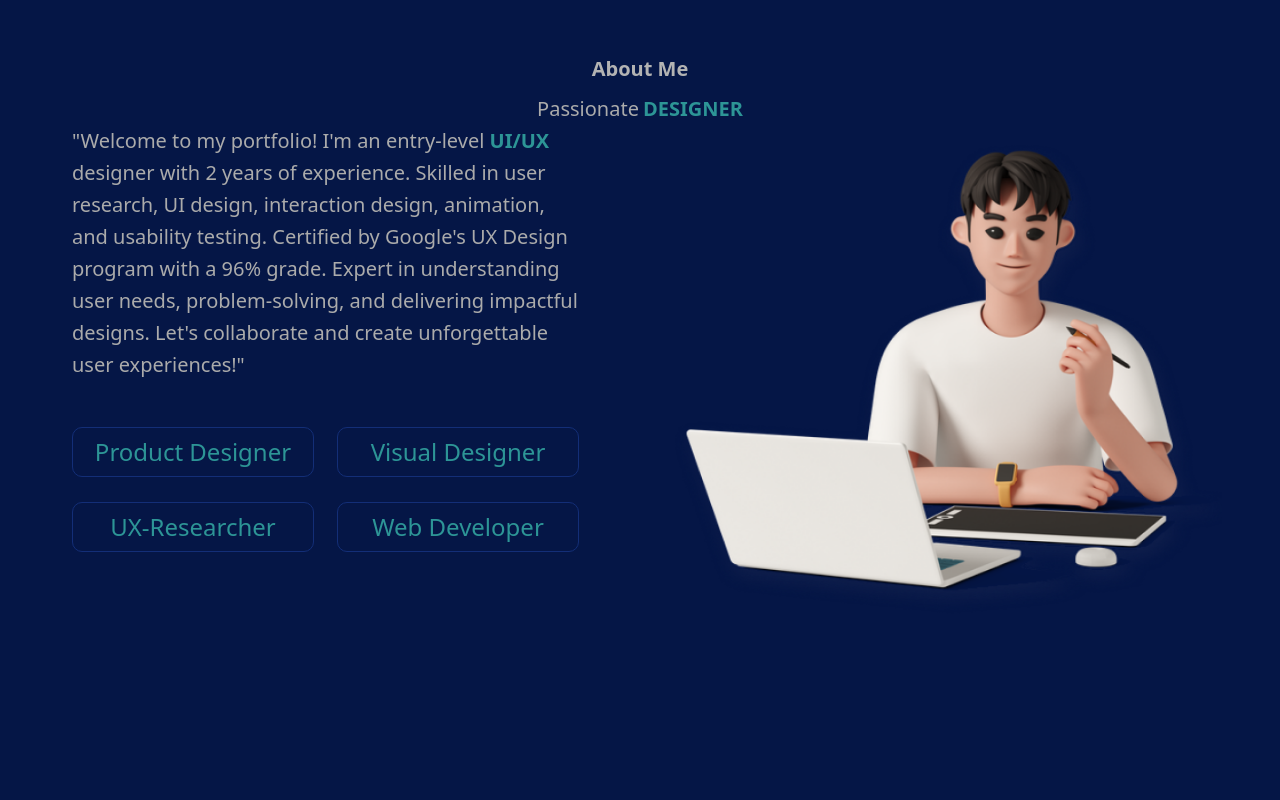
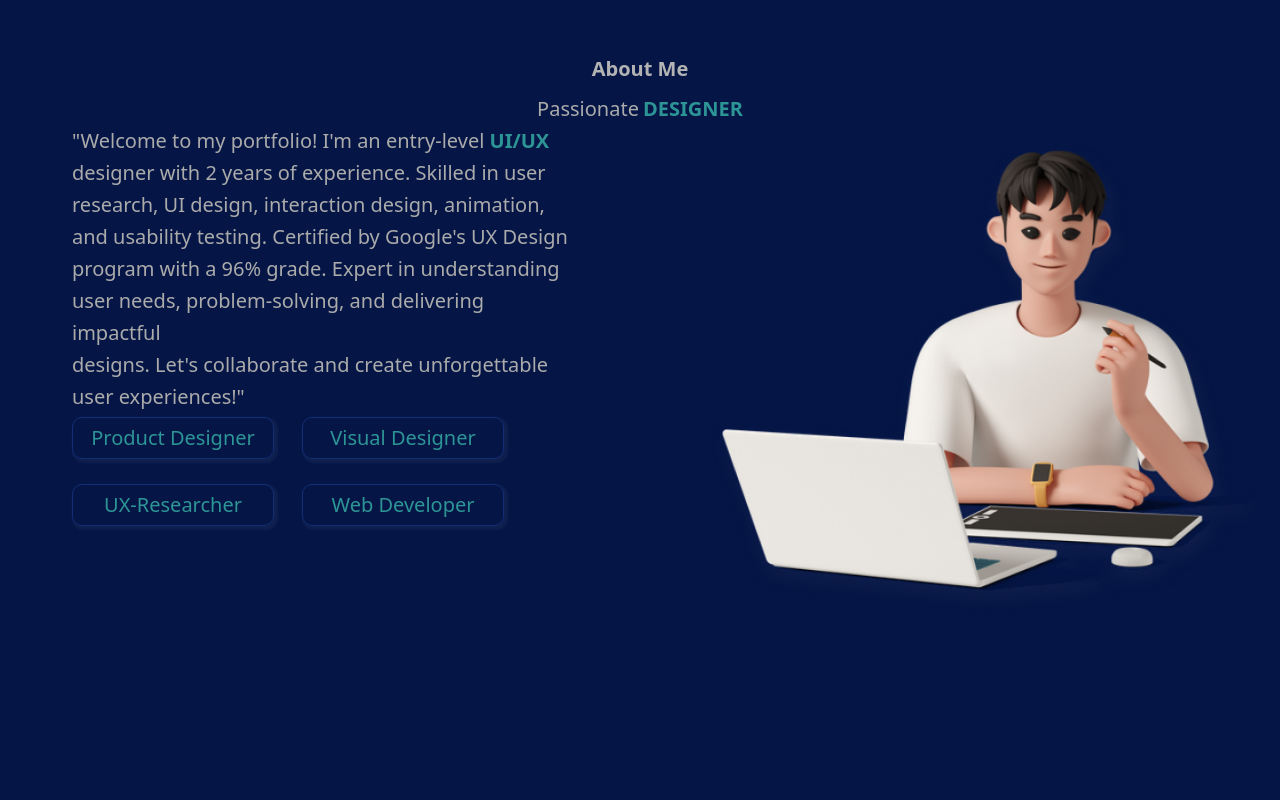
Before and after one commit to 3krish/shiva_protfolio, a plain HTML site: page index.html in a window 1280 px wide. Shown: the part 800-1600 px from the top of the page. Drawn offline with Linux system fonts and the light colour scheme.

Commit message:
read mt updates

```diff
--- a/style.css
+++ b/style.css
@@ -31,7 +31,7 @@ body{
     text-decoration: none;
     color: white;
     max-width: 1440px;
-    /* margin: 0 auto; */
+    margin: 0 auto;
     padding:0 4rem;
     min-height: 100vh;
 }
@@ -149,10 +149,10 @@ html {
 }
 .container-about{
     display: grid;
-    grid-template-columns: 600px 400px;
+    grid-template-columns: 500px 500px;
     /* display: flex;
-    align-items: center;
-    justify-content: space-between; */
+    align-items: center; */
+    justify-content: space-between;
 }
 .abouttag{
     font-family: system-ui, -apple-system, BlinkMacSystemFont, 'Segoe UI', Roboto, Oxygen, Ubuntu, Cantarell, 'Open Sans', 'Helvetica Neue', sans-serif;
@@ -215,24 +215,24 @@ p{
 .skill-bar{
     display: grid;
     grid-template-columns: 220px 220px;
-    column-gap: 45px;
+    column-gap: 10px;
     row-gap: 25px;
     grid-row: 2;
 
-    translate: 0px -210px;
+    translate: 0px -220px;
 }
 .skill{
-    height: 48px;
-    width: 240px;
+    height: 40px;
+    width: 200px;
     font-weight: 500;
     align-content: center;
     justify-content: center;
-    /* box-shadow: 2px 2px 2px 2px rgba(15, 32, 79, 1) ; */
+    box-shadow: 2px 2px 2px 2px rgba(15, 32, 79, 1) ;
     border: 1px solid rgba(19, 46, 119, 1);
     color: rgba(45, 149, 150, 1);
     text-align: center;
     border-radius:10px ;
-    font-size: 24px;
+    font-size: 20px;
     font-family: system-ui, -apple-system, BlinkMacSystemFont, 'Segoe UI', Roboto, Oxygen, Ubuntu, Cantarell, 'Open Sans', 'Helvetica Neue', sans-serif;
      /* display: grid;
      align-items: center;
```
Also changed, not shown: index.html (+1 -1 lines), assets/imgs/css-3_5968242 1.png (added), assets/imgs/figma_5968705 1.png (added), 1 other file.
